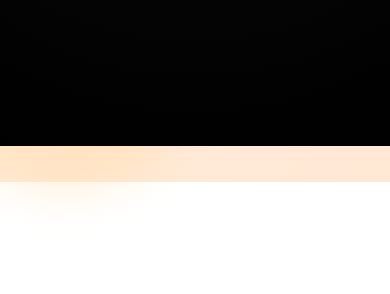
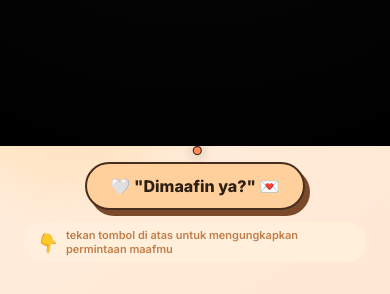
Before and after one commit to bakarkasep/nyahahahai, a plain HTML site: page index.html in a window 390 px wide. Shown: the part 698-992 px from the top of the page. Before the commit the page ends 880 px from the top, so only its background shows below. Drawn offline with nearby package versions, Linux system fonts and the light colour scheme; a web font is replaced by a local one.

Commit message:
Update index.html

```diff
--- a/index.html
+++ b/index.html
@@ -6,7 +6,7 @@
       name="viewport"
       content="width=device-width, initial-scale=1.0, user-scalable=no, viewport-fit=cover"
     />
-    <title>web misterius</title>
+    <title>💛 Dimaafin ya? | Nisa</title>
     <link rel="preconnect" href="https://fonts.googleapis.com" />
     <link
       href="https://fonts.googleapis.com/css2?family=Inter:opsz,wght@14..32,300;14..32,400;14..32,600;14..32,800&family=Playfair+Display:ital,wght@0,700;1,700&display=swap"
@@ -407,25 +407,119 @@
         }
       }
 
+      /* ========== TOMBOL DIMAAFIN DENGAN PANAH & INSTRUKSI ========== */
+      .btn-wrapper {
+        display: flex;
+        flex-direction: column;
+        align-items: center;
+        gap: 12px;
+        position: relative;
+      }
+
       .btn-forgive {
         background: #ffd09c;
         border: 2px solid #482e1f;
-        padding: 12px 24px;
-        border-radius: 50px;
+        padding: 14px 32px;
+        border-radius: 60px;
         font-weight: 800;
         display: inline-flex;
         align-items: center;
         justify-content: center;
-        gap: 10px;
-        font-size: 16px;
+        gap: 12px;
+        font-size: 18px;
         color: #2d1f14;
         cursor: pointer;
-        box-shadow: 4px 5px 0 #7b4a2a;
+        box-shadow: 5px 6px 0 #7b4a2a;
         width: fit-content;
+        transition: all 0.1s ease;
+        position: relative;
+        z-index: 5;
       }
       .btn-forgive:active {
         transform: translate(2px, 2px);
         box-shadow: 2px 2px 0 #7b4a2a;
+      }
+
+      /* Animasi panah menunjuk tombol */
+      .arrow-pointer {
+        display: flex;
+        flex-direction: column;
+        align-items: center;
+        animation: bounceArrow 1.2s ease-in-out infinite;
+        filter: drop-shadow(0 4px 6px rgba(0, 0, 0, 0.2));
+      }
+      .arrow-text {
+        background: #ff8c5a;
+        color: white;
+        padding: 6px 16px;
+        border-radius: 40px;
+        font-size: 13px;
+        font-weight: 800;
+        letter-spacing: 1px;
+        margin-bottom: 8px;
+        white-space: nowrap;
+        box-shadow: 0 2px 8px rgba(0, 0, 0, 0.15);
+      }
+      .arrow-svg {
+        width: 50px;
+        height: 40px;
+        display: block;
+      }
+
+      @keyframes bounceArrow {
+        0%,
+        100% {
+          transform: translateY(0) translateX(0);
+        }
+        50% {
+          transform: translateY(8px) translateX(3px);
+        }
+      }
+
+      /* instruksi tambahan */
+      .instruction-hint {
+        display: flex;
+        align-items: center;
+        gap: 8px;
+        background: rgba(255, 240, 220, 0.9);
+        padding: 6px 14px;
+        border-radius: 50px;
+        font-size: 11px;
+        color: #c27e4a;
+        font-weight: 600;
+        backdrop-filter: blur(4px);
+      }
+      .finger-icon {
+        font-size: 16px;
+        animation: tapWiggle 0.8s ease-in-out infinite;
+        display: inline-block;
+      }
+      @keyframes tapWiggle {
+        0%,
+        100% {
+          transform: rotate(0deg) scale(1);
+        }
+        25% {
+          transform: rotate(10deg) scale(1.1);
+        }
+        75% {
+          transform: rotate(-5deg) scale(1.05);
+        }
+      }
+
+      @media (max-width: 480px) {
+        .btn-forgive {
+          padding: 12px 24px;
+          font-size: 16px;
+        }
+        .arrow-text {
+          font-size: 11px;
+          white-space: nowrap;
+        }
+        .arrow-svg {
+          width: 40px;
+          height: 32px;
+        }
       }
 
       /* MODAL */
@@ -715,7 +809,37 @@
           </div>
         </div>
 
-        <div class="btn-forgive" id="openModalBtn">🤍 "Dimaafin ya?" 💌</div>
+        <!-- TOMBOL DENGAN PANAH & INSTRUKSI -->
+        <div class="btn-wrapper">
+          <div class="arrow-pointer" id="arrowPointer">
+            <div class="arrow-text">✨ TEKAN TOMBOL INI ✨</div>
+            <svg class="arrow-svg" viewBox="0 0 50 40" fill="none">
+              <path
+                d="M25 0 L25 28 M25 28 L18 21 M25 28 L32 21"
+                stroke="#ff7e5e"
+                stroke-width="3"
+                stroke-linecap="round"
+                stroke-linejoin="round"
+                fill="none"
+              />
+              <circle
+                cx="25"
+                cy="33"
+                r="5"
+                fill="#ff8c5a"
+                stroke="#4a2c1a"
+                stroke-width="1.5"
+              />
+            </svg>
+          </div>
+          <div class="btn-forgive" id="openModalBtn">🤍 "Dimaafin ya?" 💌</div>
+          <div class="instruction-hint">
+            <span class="finger-icon">👇</span>
+            <span
+              >tekan tombol di atas untuk mengungkapkan permintaan maafmu</span
+            >
+          </div>
+        </div>
       </div>
     </div>
 
@@ -780,11 +904,12 @@
         const yesBtn = document.getElementById("yesBtn");
         const noBtn = document.getElementById("noBtn");
         const closeModalBtn = document.getElementById("closeModalBtn");
+        const arrowPointer = document.getElementById("arrowPointer");
 
         let isSmiling = false;
         let smileTimeout = null;
 
-        // ========== DESKTOP CURSOR (ONLY IF HOVER AVAILABLE) ==========
+        // ========== DESKTOP CURSOR ==========
         if (
           window.matchMedia("(hover: hover) and (pointer: fine)").matches &&
           cursor
@@ -813,7 +938,7 @@
           });
         } else if (cursor) cursor.style.display = "none";
 
-        // ========== CONFETTI RINGAN (tidak overload di HP) ==========
+        // ========== CONFETTI RINGAN ==========
         function unleashConfetti(intensity = 50) {
           const count = isMobile
             ? Math.min(intensity, 22)
@@ -887,7 +1012,7 @@
           }
         });
 
-        // ========== NO BUTTON KABUR (interval lebih halus & ramah mobile) ==========
+        // ========== NO BUTTON KABUR ==========
         let noBtnInterval = null;
         function startEvadeNoButton() {
           if (noBtnInterval) clearInterval(noBtnInterval);
@@ -929,10 +1054,13 @@
         function openModal() {
           modalOverlay.classList.add("show");
           startEvadeNoButton();
+          // Sembunyikan panah saat modal terbuka agar tidak mengganggu
+          if (arrowPointer) arrowPointer.style.opacity = "0.3";
         }
         function closeModal() {
           modalOverlay.classList.remove("show");
           stopEvadeNoButton();
+          if (arrowPointer) arrowPointer.style.opacity = "1";
         }
 
         safeAddEvent(openModalBtn, "click", openModal);
@@ -1003,8 +1131,20 @@
 
         safeAddEvent(noBtn, "click", handleNoClick);
 
-        // ========== INITIAL SMILE ==========
+        // ========== INITIAL SMILE & PANAH ==========
         setTimeout(() => setSmileTemporary(), 600);
+
+        // Efek ekstra: panah berdenyut terus
+        if (arrowPointer) {
+          setInterval(() => {
+            if (modalOverlay.classList.contains("show")) return;
+            arrowPointer.style.animation = "none";
+            setTimeout(() => {
+              arrowPointer.style.animation =
+                "bounceArrow 1.2s ease-in-out infinite";
+            }, 10);
+          }, 3000);
+        }
       })();
     </script>
   </body>
```
